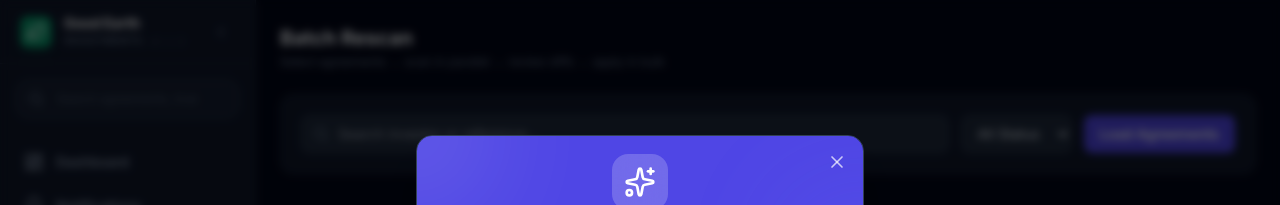
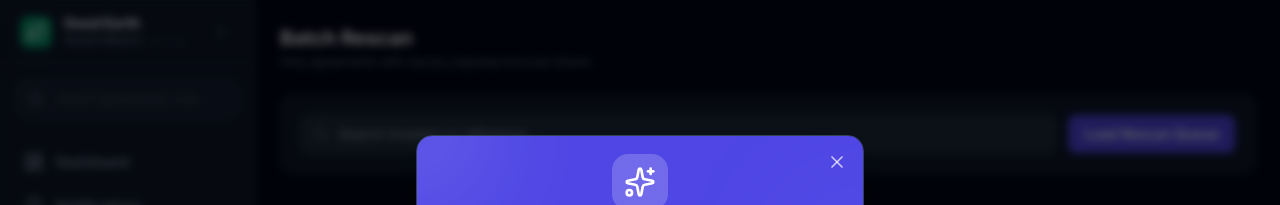
Before and after one commit to pr4peace/geinv, a Next.js app: page /settings/batch-rescan in a window 1280 px wide. Shown: the top 205 px of the page. Built offline with nearby package versions, Linux system fonts and the light colour scheme.

Commit message:
fix: batch rescan only shows agreements with rescan_required=true

```diff
--- a/src/app/(app)/settings/batch-rescan/page.tsx
+++ b/src/app/(app)/settings/batch-rescan/page.tsx
@@ -33,7 +33,6 @@ export default function BatchRescanPage() {
   const [loaded, setLoaded] = useState(false)
   const [selectedIds, setSelectedIds] = useState<Set<string>>(new Set())
   const [search, setSearch] = useState('')
-  const [filterStatus, setFilterStatus] = useState<string>('all')
   const [scanning, setScanning] = useState(false)
   const [scanProgress, setScanProgress] = useState(0)
   const [scanTotal, setScanTotal] = useState(0)
@@ -46,7 +45,9 @@ export default function BatchRescanPage() {
   async function loadAgreements() {
     const res = await fetch('/api/agreements?status=active&sort_by=created_at&sort_order=desc')
     const data = await res.json()
-    setAgreements((data ?? []).map((a: Record<string, unknown>) => ({
+    const filtered = (data ?? [])
+      .filter((a: Record<string, unknown>) => a.rescan_required === true)
+      .map((a: Record<string, unknown>) => ({
         id: a.id as string,
         reference_id: a.reference_id as string,
         investor_name: a.investor_name as string,
@@ -54,7 +55,8 @@ export default function BatchRescanPage() {
         roi_percentage: Number(a.roi_percentage) ?? 0,
         maturity_date: (a.maturity_date as string) ?? '',
         doc_status: (a.doc_status as string) ?? 'draft',
-    })))
+      }))
+    setAgreements(filtered)
     setLoaded(true)
   }
 
@@ -147,7 +149,6 @@ export default function BatchRescanPage() {
 
   const filtered = agreements.filter(a => {
     if (search && !a.investor_name.toLowerCase().includes(search.toLowerCase()) && !a.reference_id.toLowerCase().includes(search.toLowerCase())) return false
-    if (filterStatus !== 'all' && a.doc_status !== filterStatus) return false
     return true
   })
 
@@ -162,7 +163,7 @@ export default function BatchRescanPage() {
       <div className="flex items-center justify-between">
         <div>
           <h1 className="text-xl font-bold text-slate-100">Batch Rescan</h1>
-          <p className="text-xs text-slate-500 mt-0.5">Select agreements → scan in parallel → review diffs → apply in bulk</p>
+          <p className="text-xs text-slate-500 mt-0.5">Only agreements with rescan_required=true are shown</p>
         </div>
         {loaded && results.length === 0 && (
           <button
@@ -208,21 +209,12 @@ export default function BatchRescanPage() {
                 className="w-full bg-slate-800 border border-slate-700 rounded-lg pl-9 pr-3 py-2 text-sm text-slate-200 focus:outline-none focus:ring-1 focus:ring-indigo-500"
               />
             </div>
-            <select
-              value={filterStatus}
-              onChange={e => setFilterStatus(e.target.value)}
-              className="bg-slate-800 border border-slate-700 rounded-lg px-3 py-2 text-sm text-slate-200"
-            >
-              <option value="all">All Status</option>
-              <option value="uploaded">Uploaded</option>
-              <option value="draft">Draft</option>
-            </select>
             {!loaded && (
               <button
                 onClick={loadAgreements}
                 className="px-4 py-2 bg-indigo-600 hover:bg-indigo-500 text-white text-sm font-semibold rounded-lg"
               >
-                Load Agreements
+                Load Rescan Queue
               </button>
             )}
           </div>
```
Lines whose indentation alone changed are shown as unchanged.
